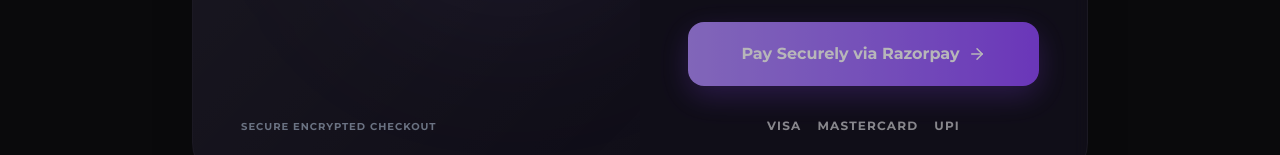
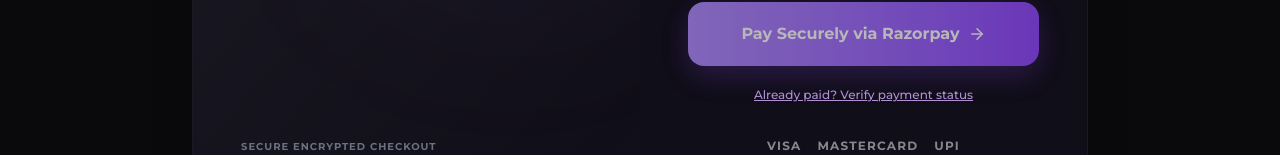
Before and after one commit to revathi-rise/Vtagu_UI, a Next.js app: page /checkout in a window 1280 px wide. Shown: the part 575-730 px from the top of the page. Built offline with nearby package versions, Linux system fonts and the light colour scheme; no server answers; sample sign-in values are in the browser's storage.

Commit message:
feat(checkout): add Razorpay payment reconciliation, webhooks, and modal dismiss handling

```diff
--- a/app/checkout/page.tsx
+++ b/app/checkout/page.tsx
@@ -34,6 +34,8 @@
   const [movie, setMovie] = useState<any>(null);
   const [isLoading, setIsLoading] = useState(true);
   const [isProcessing, setIsProcessing] = useState(false);
+  const [isVerifying, setIsVerifying] = useState(false);
+  const [verifyMessage, setVerifyMessage] = useState('');
   const [error, setError] = useState('');
   const [success, setSuccess] = useState(false);
 
@@ -207,6 +209,12 @@
           email: (user.email || '').trim(),
           contact: (user.mobile || '').replace(/\s+/g, '').replace(/[^\d+]/g, '')
         },
+        modal: {
+          ondismiss: function () {
+            console.log('[DEBUG] Razorpay modal closed by user');
+            setIsProcessing(false);
+          }
+        },
         handler: async function (response: any) {
           try {
             setIsProcessing(true);
@@ -238,6 +246,11 @@
                   userId: userId,
                   payment_method: 'RAZORPAY',
                   payment_details: response.razorpay_payment_id,
+                  paid_amount: amount,
+                  price_amount: amount,
+                  payment_status: 2,
+                  txnId: response.razorpay_order_id,
+                  txn_id: response.razorpay_order_id,
                   timestamp_from,
                   timestamp_to,
                 });
@@ -279,6 +292,27 @@
     } catch (err: any) {
       setError('An unexpected error occurred while initiating payment.');
       setIsProcessing(false);
+    }
+  };
+
+  const handleVerifyPaymentStatus = async () => {
+    if (!user) return;
+    setIsVerifying(true);
+    setVerifyMessage('');
+    setError('');
+
+    try {
+      const userId = user.userId || user.id;
+      const res = await transactionsApi.checkPendingUserTransactions(userId);
+      if (res.status) {
+        setSuccess(true);
+      } else {
+        setVerifyMessage(res.message || 'No confirmed payment found yet.');
+      }
+    } catch (err) {
+      setVerifyMessage('Failed to check payment status. Please try again.');
+    } finally {
+      setIsVerifying(false);
     }
   };
 
@@ -442,6 +476,20 @@
               )}
             </button>
 
+            <div className="mt-4 text-center">
+              <button
+                type="button"
+                onClick={handleVerifyPaymentStatus}
+                disabled={isVerifying || isProcessing}
+                className="text-xs text-purple-300/80 hover:text-purple-200 underline font-medium transition-colors disabled:opacity-50"
+              >
+                {isVerifying ? 'Checking payment status...' : 'Already paid? Verify payment status'}
+              </button>
+              {verifyMessage && (
+                <p className="mt-2 text-xs text-amber-300 font-medium">{verifyMessage}</p>
+              )}
+            </div>
+
             <div className="mt-8 flex items-center justify-center gap-4 opacity-50 grayscale">
               <span className="text-xs font-bold uppercase tracking-widest text-white">VISA</span>
               <span className="text-xs font-bold uppercase tracking-widest text-white">Mastercard</span>
--- a/lib/api/transactions.api.ts
+++ b/lib/api/transactions.api.ts
@@ -27,5 +27,15 @@
       body: JSON.stringify(data),
     });
     return res.json();
+  },
+
+  checkPendingUserTransactions: async (userId: number): Promise<ApiResponse> => {
+    const url = `${API_BASE}/transactions/check-pending-user/${userId}`;
+    logger.debug(`Calling check pending transactions API: ${url}`);
+
+    const res = await fetchWithAuth(url, {
+      method: 'POST',
+    });
+    return res.json();
   }
 };
```
